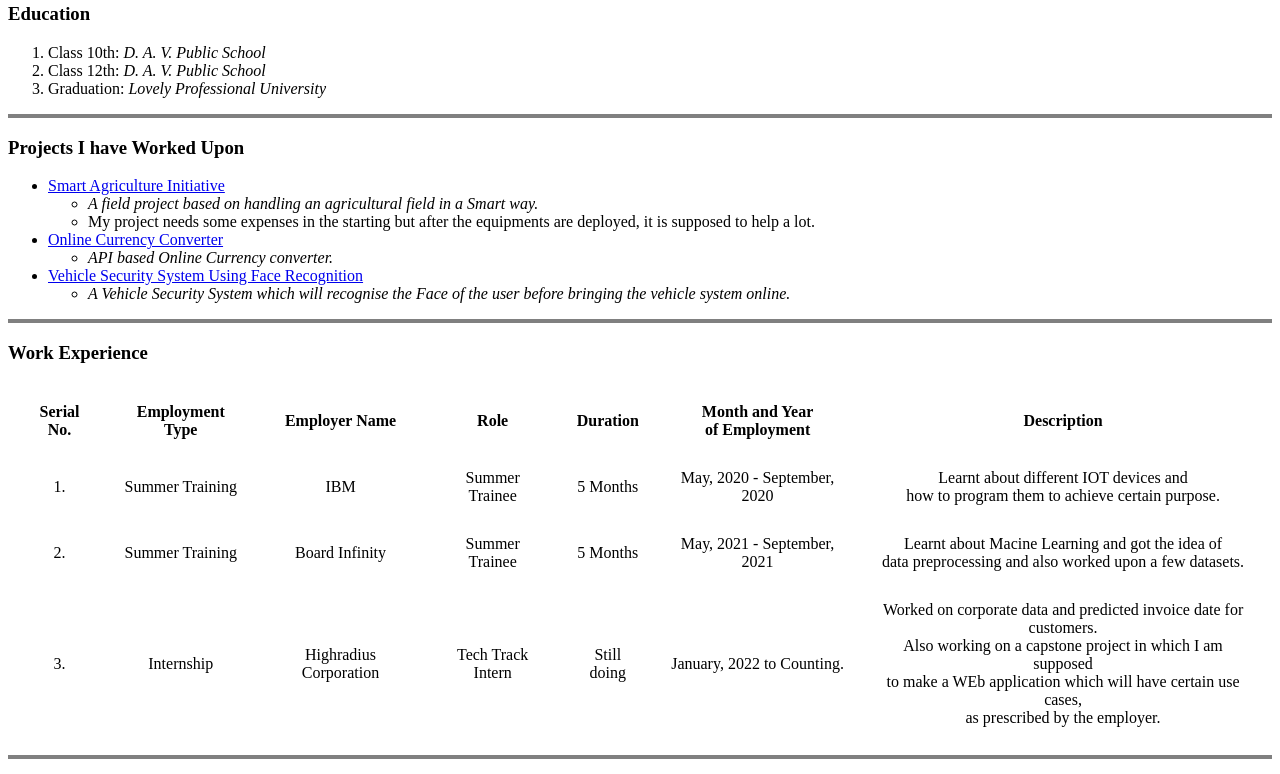
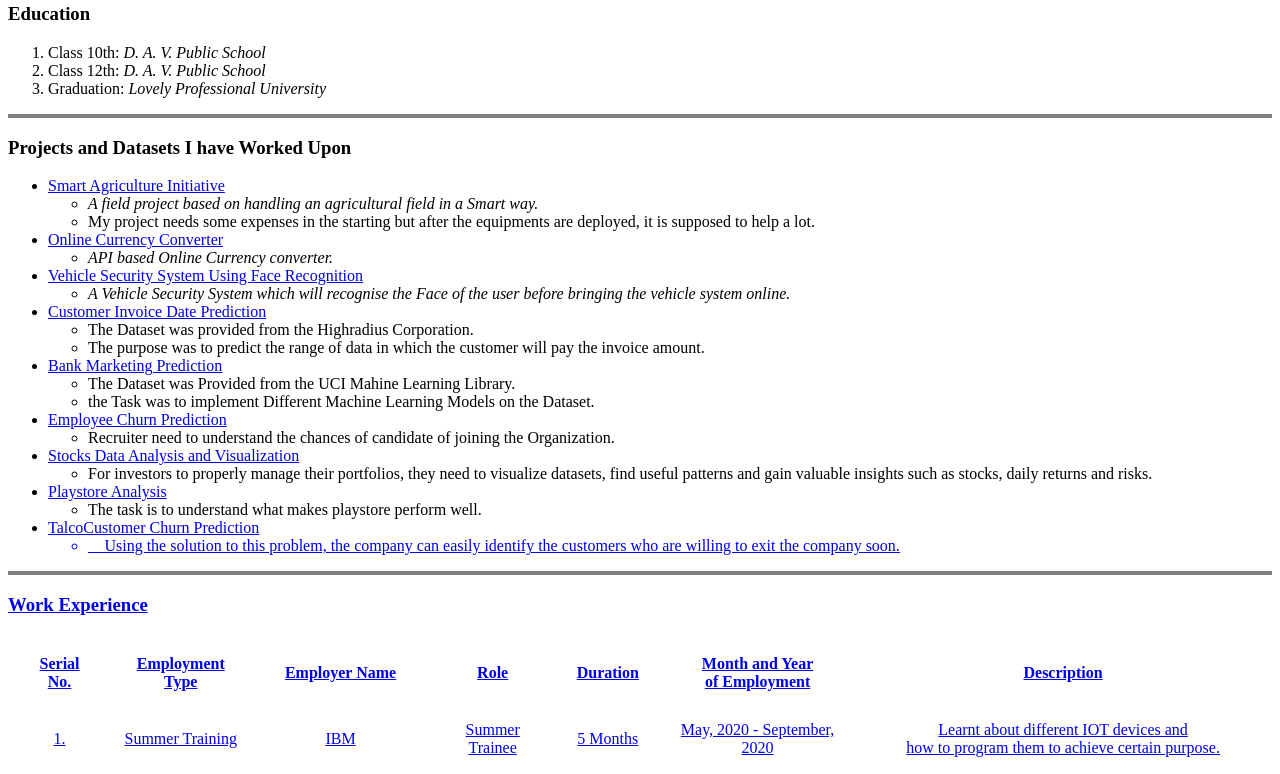
Before and after one commit to er-prateek-tripathi/Resume, a plain HTML site: page index.html in a window 1280 px wide. Shown: the part 613-1387 px from the top of the page. Drawn offline with Linux system fonts and the light colour scheme.

Commit message:
Update index.html

```diff
--- a/index.html
+++ b/index.html
@@ -48,7 +48,7 @@
       <li>Graduation: <em>Lovely Professional University</em></li>
     </ol>
     <hr size="4" noshade>
-    <h3>Projects I have Worked Upon</h3>
+    <h3>Projects and Datasets I have Worked Upon</h3>
     <ul>
       <li><a href="https://github.com/er-prateek-tripathi/Smart-Agriculture-Initiative">Smart Agriculture Initiative</a>
       </li>
@@ -66,6 +66,40 @@
       <ul>
         <li><em>A Vehicle Security System which will recognise the Face of the user before bringing the vehicle system
             online.</em></li>
+      </ul>
+      <li><a href="https://github.com/er-prateek-tripathi/Date-Prediction">Customer Invoice Date Prediction</a></li>
+      <ul>
+        <li>The Dataset was provided from the Highradius Corporation.</li>
+        <li>The purpose was to predict the range of data in which the customer will pay the invoice amount.</li>
+      </ul>
+      <li><a href="https://github.com/er-prateek-tripathi/Bank-Markting-Prediction">Bank Marketing Prediction</a></li>
+      <ul>
+        <li>The Dataset was Provided from the UCI Mahine Learning Library.</li>
+        <li> the Task was to implement Different Machine Learning Models on the Dataset.</li>
+      </ul>
+      <li><a href="https://github.com/er-prateek-tripathi/Employee-Churn-Prediction">Employee Churn Prediction</a></li>
+      <ul>
+        <li>
+          Recruiter need to understand the chances of candidate of joining the Organization.
+        </li>
+      </ul>
+      <li><a href="https://github.com/er-prateek-tripathi/Stocks-Data-Analysis-and-Visualization">Stocks Data Analysis
+          and Visualization</a></li>
+      <ul>
+        <li>For investors to properly manage their portfolios, they need to visualize datasets, find useful patterns and
+          gain valuable insights such as stocks, daily returns and risks.</li>
+      </ul>
+      <li><a href="https://github.com/er-prateek-tripathi/Playstore-Analysis">Playstore Analysis</a></li>
+      <ul>
+        <li>The task is to understand what makes playstore perform well.</li>
+      </ul>
+      <li><a href="https://github.com/er-prateek-tripathi/Talco-Customer-Churn-Prediction">TalcoCustomer Churn
+          Prediction</ahref>
+      </li>
+      <ul>
+        <li> Using the solution to this problem, the company can easily identify the customers who are willing to exit
+          the company
+          soon.</li>
       </ul>
     </ul>
     <hr size="4" noshade>
@@ -264,7 +298,7 @@
       <li><a href="https://www.linkedin.com/in/prateekt00/">LinkedIN</a></li>
       <li><a href="https://www.instagram.com/prateekt01/">Instagram</a></li>
       <li><a href="https://www.facebook.com/prateek.tripathi.22/">Facebook</a></li>
-      <li><a href = "https://wa.me/message/3HO2BDZD5CHOJ1">Whatsapp</a></li>
+      <li><a href="https://wa.me/message/3HO2BDZD5CHOJ1">Whatsapp</a></li>
     </ul>
     <hr size="4" noshade>
     <br>
```
